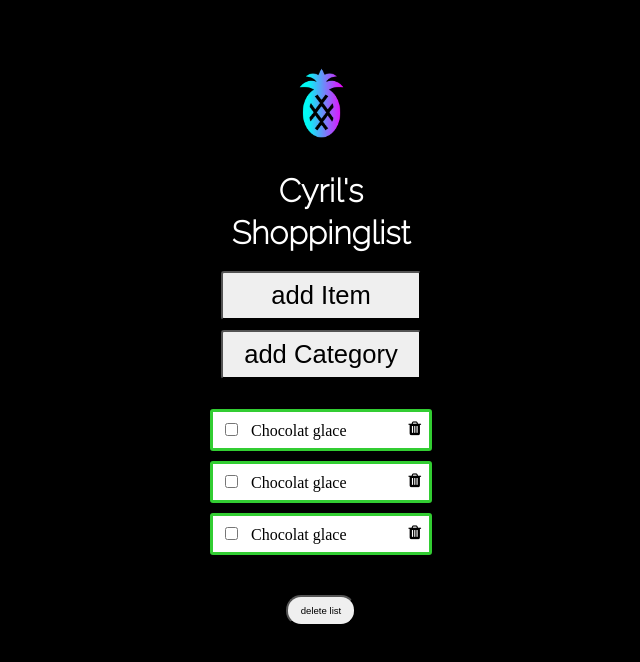
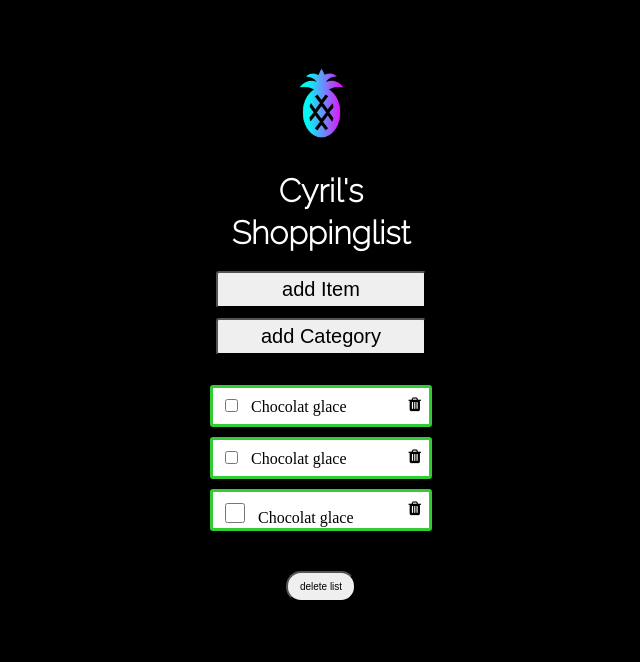
Before and after one commit to brunnermanu/shoppinglist, an Angular app: page / in a window 1280 px wide. Shown: the top 662 px of the page, without its empty margins (319-959 px from the left). Built offline with nearby package versions, Linux system fonts and the light colour scheme.

Commit message:
add checkboxsize

```diff
--- a/src/app/listArea/listArea.component.html
+++ b/src/app/listArea/listArea.component.html
@@ -17,7 +17,7 @@
 
   <div class="checkListItem">
     <div>
-      <input type="checkbox">
+      <input class="list-checkbox" type="checkbox">
       <span>Chocolat glace</span>
     </div>
     <i class="fa fa-trash" aria-hidden="true"></i>
--- a/src/app/listArea/listArea.component.scss
+++ b/src/app/listArea/listArea.component.scss
@@ -21,6 +21,11 @@ span {
   margin-left: 10px;
 }
 
+input.list-checkbox {
+  width: 20px;
+  height: 20px;
+}
+
 .deleteButtonArea {
   margin-top: 40px;
 }
@@ -29,7 +34,7 @@ span {
   display: block;
   margin: auto auto;
   width: 70px;
-  font-size: 60%;
+  font-size: 10px;
   border-radius: 15px;
   padding: 8px;
 }
--- a/src/styles.scss
+++ b/src/styles.scss
@@ -10,10 +10,10 @@ h1,p {
 .addButton {
   display: block;
   margin: 10px auto;
-  width: 200px;
-  font-size: 160%;
+  width: 210px;
+  font-size: 20px;
   border-radius: 3px;
-  padding: 8px;
+  padding: 5px;
 };
 
 
```
